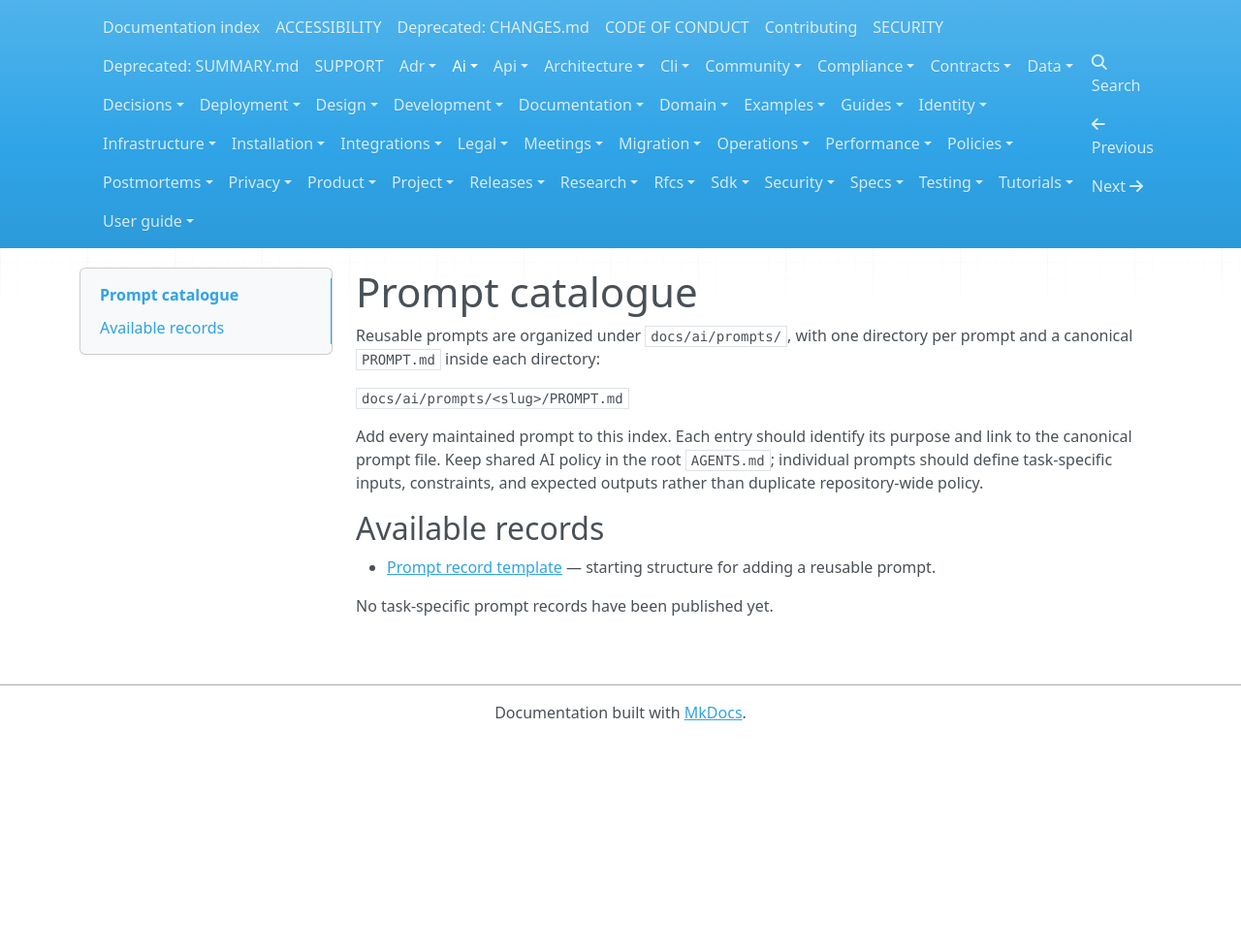
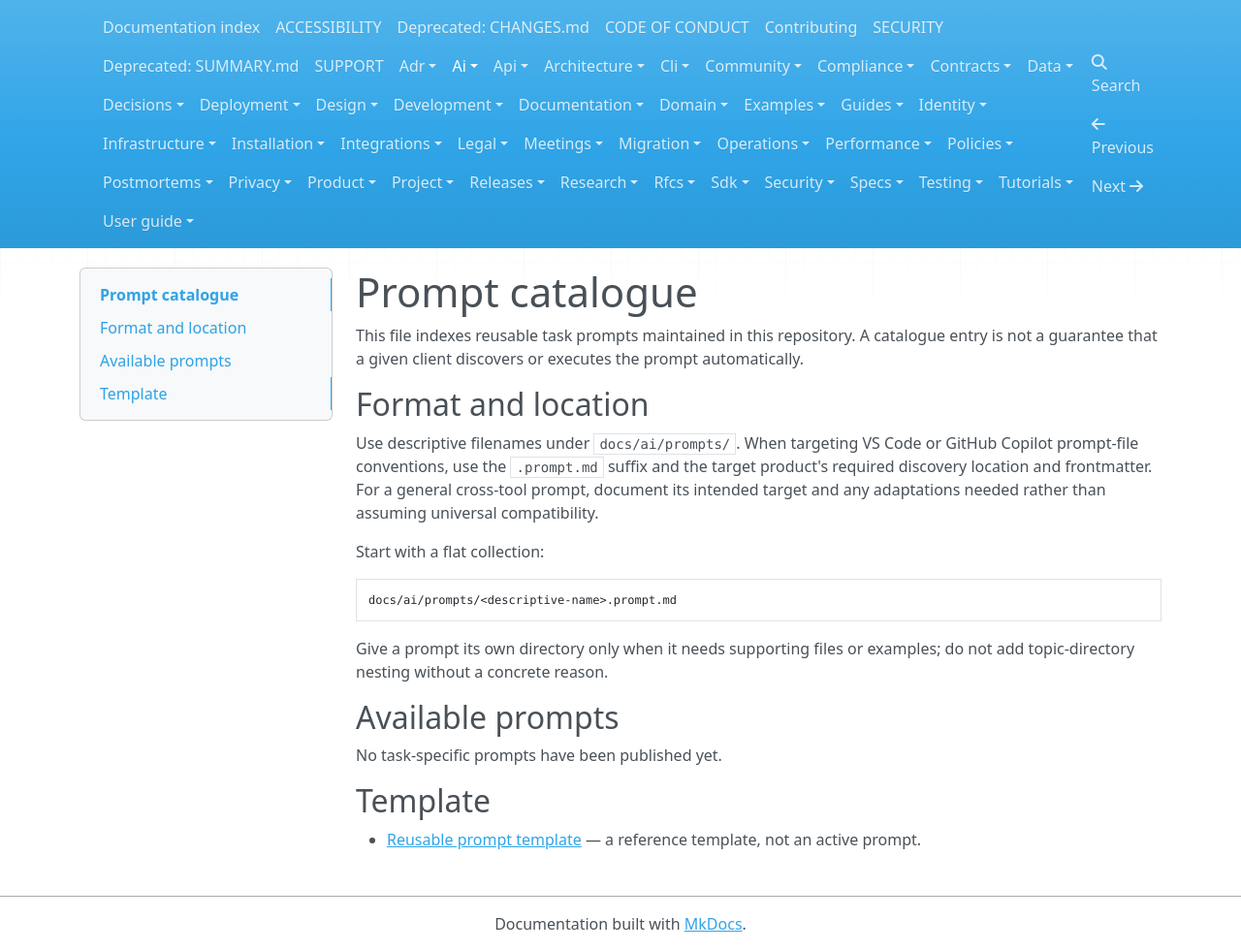
Before and after one commit to sandokanCat/.github, an MkDocs documentation site: the page built from docs/ai/PROMPTS.md, in a window 1280 px wide. Shown: the whole page at 97% size. Built offline with MkDocs 1.6.1, drawn with Linux system fonts in a browser that asks for light colours; nearby versions of some CDN libraries; before the commit the page ends 900 px from its top, so only the background shows below that.

Commit message:
docs(ai): simplify prompt catalogue

````diff
--- a/docs/ai/PROMPTS.md
+++ b/docs/ai/PROMPTS.md
@@ -1,13 +1,23 @@
 # Prompt catalogue
 
-Reusable prompts are organized under `docs/ai/prompts/`, with one directory per prompt and a canonical `PROMPT.md` inside each directory:
+This file indexes reusable task prompts maintained in this repository. A catalogue entry is not a guarantee that a given client discovers or executes the prompt automatically.
 
-`docs/ai/prompts/<slug>/PROMPT.md`
+## Format and location
 
-Add every maintained prompt to this index. Each entry should identify its purpose and link to the canonical prompt file. Keep shared AI policy in the root `AGENTS.md`; individual prompts should define task-specific inputs, constraints, and expected outputs rather than duplicate repository-wide policy.
+Use descriptive filenames under `docs/ai/prompts/`. When targeting VS Code or GitHub Copilot prompt-file conventions, use the `.prompt.md` suffix and the target product's required discovery location and frontmatter. For a general cross-tool prompt, document its intended target and any adaptations needed rather than assuming universal compatibility.
 
-## Available records
+Start with a flat collection:
 
-- [Prompt record template](./prompts/template/PROMPT.md) — starting structure for adding a reusable prompt.
+```text
+docs/ai/prompts/<descriptive-name>.prompt.md
+```
 
-No task-specific prompt records have been published yet.
+Give a prompt its own directory only when it needs supporting files or examples; do not add topic-directory nesting without a concrete reason.
+
+## Available prompts
+
+No task-specific prompts have been published yet.
+
+## Template
+
+- [Reusable prompt template](./templates/PROMPT.md) — a reference template, not an active prompt.
````
